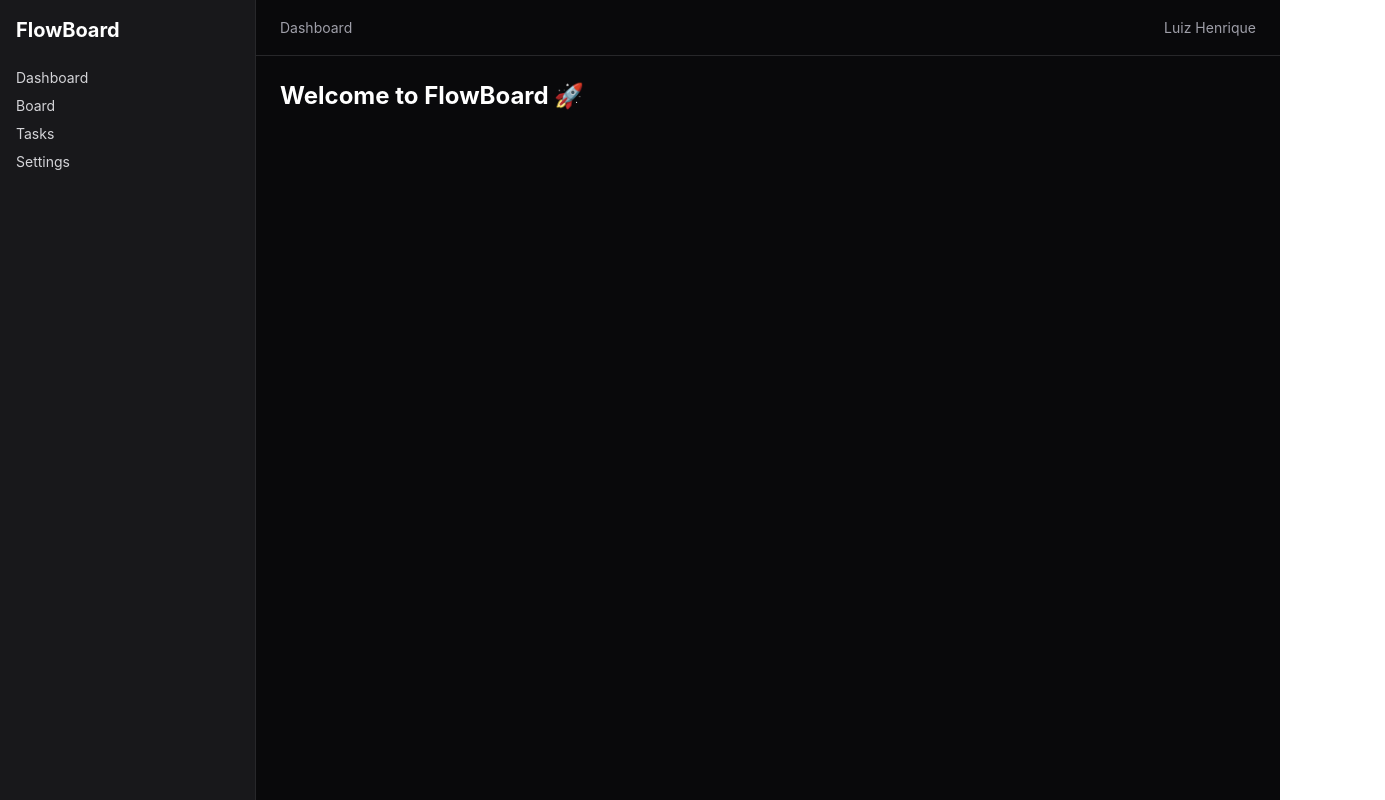
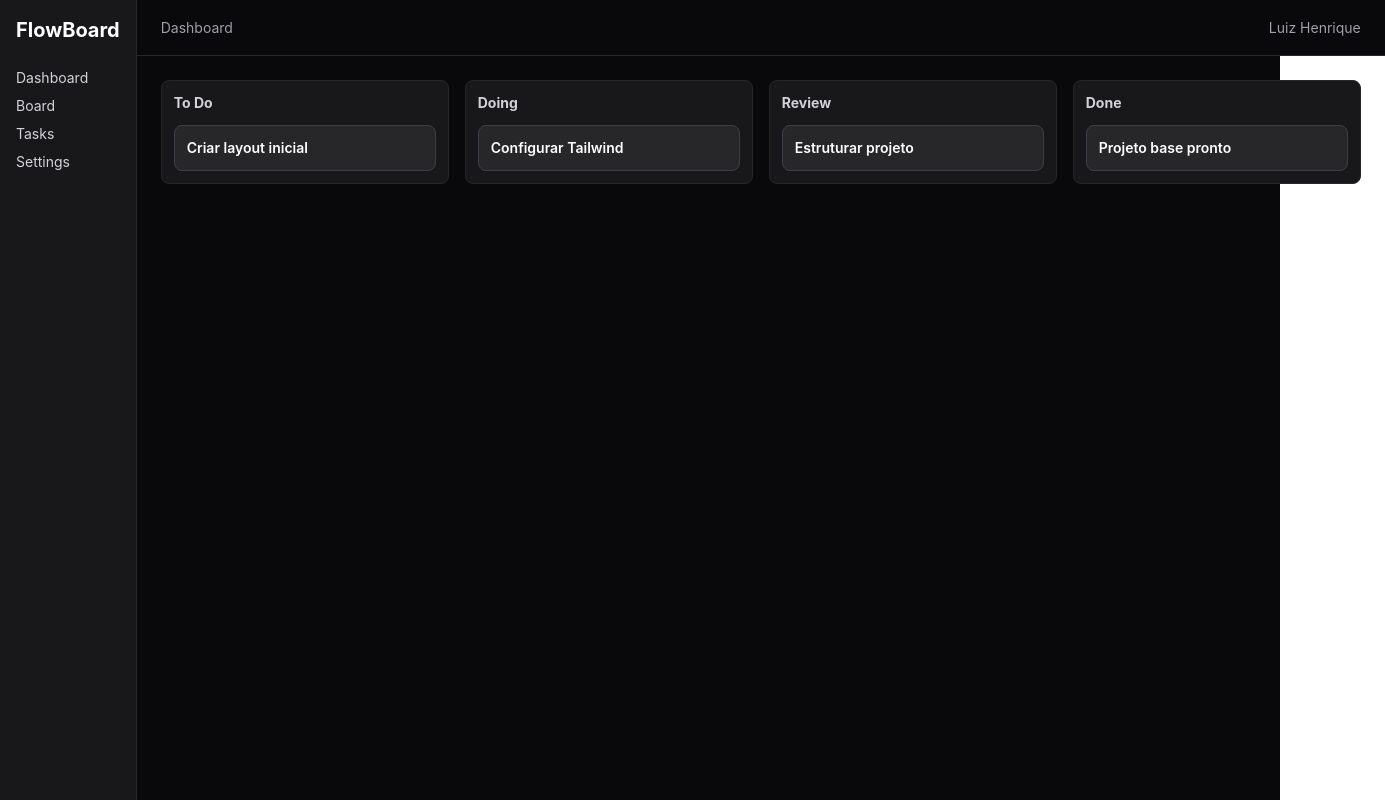
Before and after one commit to luizmorais12/FlowBoard, a React (Vite) app: page / in a window 1280 px wide. Shown: the whole page, 1385 px wide, since content can reach past the window. Built offline with nearby package versions, Linux system fonts and the light colour scheme.

Commit message:
feat(board): create kanban structure with columns and tasks

```diff
--- a/src/App.tsx
+++ b/src/App.tsx
@@ -1,11 +1,10 @@
 import AppLayout from "./layout/AppLayout"
+import Board from "./components/board/Board"
 
 export default function App() {
   return (
     <AppLayout>
-      <h1 className="text-2xl font-bold">
-        Welcome to FlowBoard 🚀
-      </h1>
+      <Board />
     </AppLayout>
   )
 }
--- /dev/null
+++ b/src/components/board/Board.tsx
@@ -0,0 +1,25 @@
+import Column from "./Column"
+import type { Task } from "../../types/task"
+
+const mockTasks: Task[] = [
+  { id: "1", title: "Criar layout inicial", status: "todo" },
+  { id: "2", title: "Configurar Tailwind", status: "doing" },
+  { id: "3", title: "Estruturar projeto", status: "review" },
+  { id: "4", title: "Projeto base pronto", status: "done" },
+]
+
+export default function Board() {
+  const todo = mockTasks.filter(t => t.status === "todo")
+  const doing = mockTasks.filter(t => t.status === "doing")
+  const review = mockTasks.filter(t => t.status === "review")
+  const done = mockTasks.filter(t => t.status === "done")
+
+  return (
+    <div className="flex gap-4 overflow-x-auto">
+      <Column title="To Do" tasks={todo} />
+      <Column title="Doing" tasks={doing} />
+      <Column title="Review" tasks={review} />
+      <Column title="Done" tasks={done} />
+    </div>
+  )
+}
--- /dev/null
+++ b/src/components/board/Column.tsx
@@ -0,0 +1,23 @@
+import type { Task } from "../../types/task"
+import TaskCard from "./TaskCard"
+
+type ColumnProps = {
+  title: string
+  tasks: Task[]
+}
+
+export default function Column({ title, tasks }: ColumnProps) {
+  return (
+    <div className="w-72 bg-zinc-900 p-3 rounded-lg border border-zinc-800">
+      <h2 className="text-sm font-bold mb-3 text-zinc-300">
+        {title}
+      </h2>
+
+      <div className="space-y-2">
+        {tasks.map(task => (
+          <TaskCard key={task.id} task={task} />
+        ))}
+      </div>
+    </div>
+  )
+}
--- /dev/null
+++ b/src/components/board/TaskCard.tsx
@@ -0,0 +1,14 @@
+import type { Task } from "../../types/task"
+
+export default function TaskCard({ task }: { task: Task }) {
+  return (
+    <div className="bg-zinc-800 p-3 rounded-lg border border-zinc-700 hover:border-zinc-500 transition">
+      <h3 className="text-sm font-semibold">{task.title}</h3>
+      {task.description && (
+        <p className="text-xs text-zinc-400 mt-1">
+          {task.description}
+        </p>
+      )}
+    </div>
+  )
+}
--- /dev/null
+++ b/src/types/task.ts
@@ -0,0 +1,8 @@
+export type TaskStatus = "todo" | "doing" | "review" | "done"
+
+export type Task = {
+  id: string
+  title: string
+  description?: string
+  status: TaskStatus
+}
```
